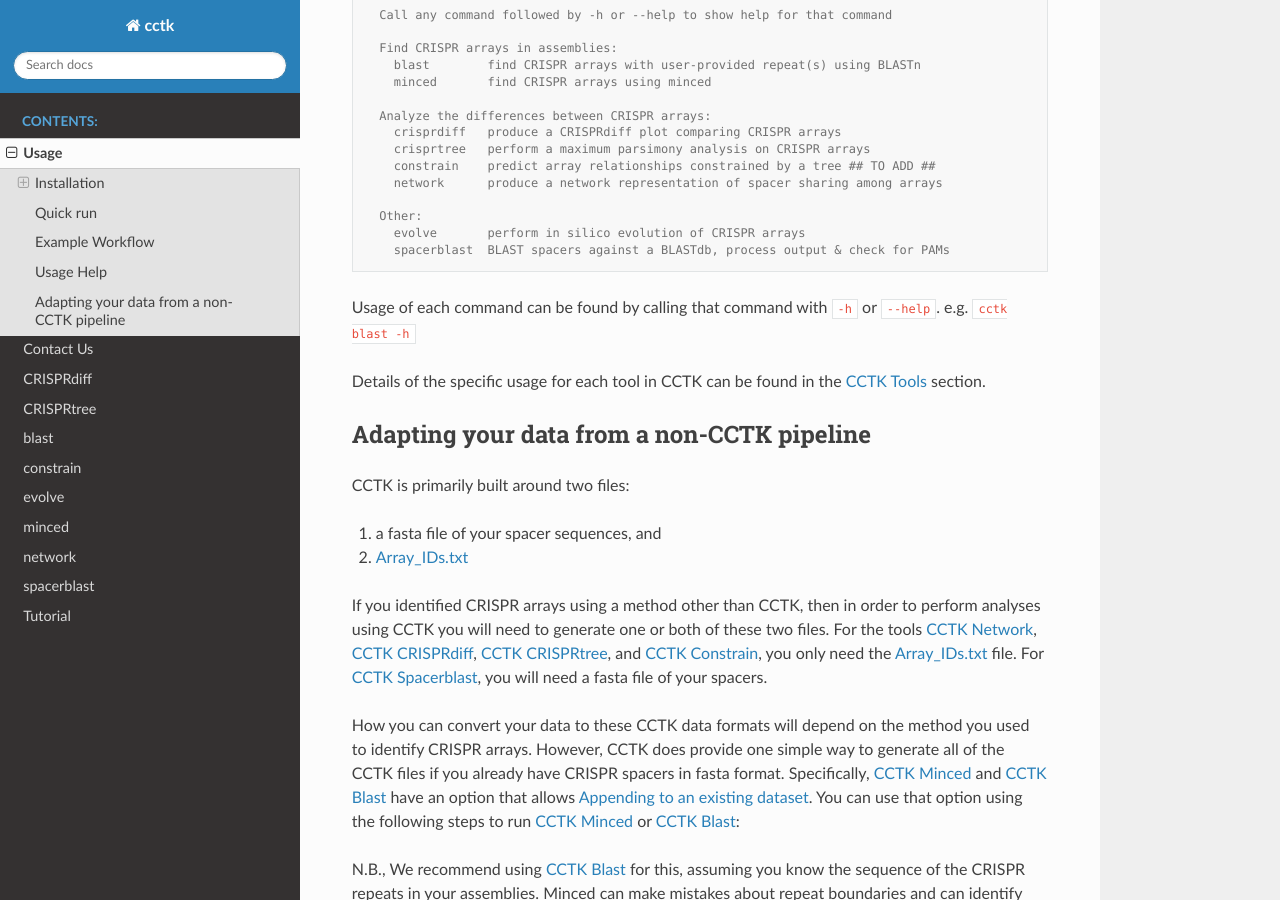
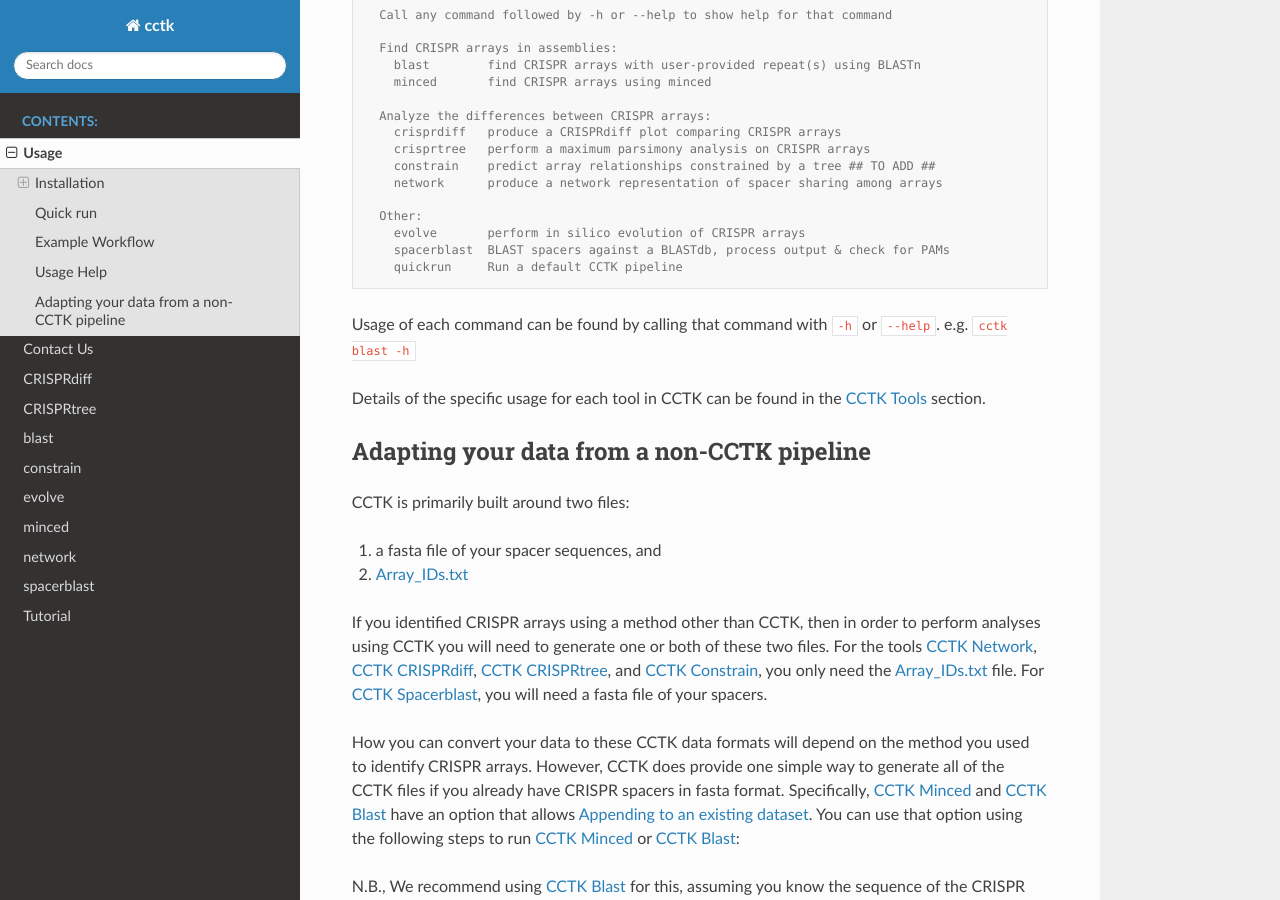
Before and after one commit to Alan-Collins/CRISPR_comparison_toolkit, a Sphinx documentation site: the page built from docs/source/usage.rst, in a window 1280 px wide and 900 px high, scrolled down 2130 px. Built offline with Sphinx 7.4.7 and the Read the Docs theme 2.0.0, drawn with Linux system fonts in a browser that asks for light colours.

Commit message:
add quickrun to cctk help message

```diff
--- a/docs/source/usage.rst
+++ b/docs/source/usage.rst
@@ -102,6 +102,7 @@ All tools available in CCTK can be accessed through the ``cctk`` executable. Eac
      Other:
        evolve       perform in silico evolution of CRISPR arrays
        spacerblast  BLAST spacers against a BLASTdb, process output & check for PAMs
+       quickrun     Run a default CCTK pipeline
 
 Usage of each command can be found by calling that command with ``-h`` or ``--help``. e.g. ``cctk blast -h``
 
```
